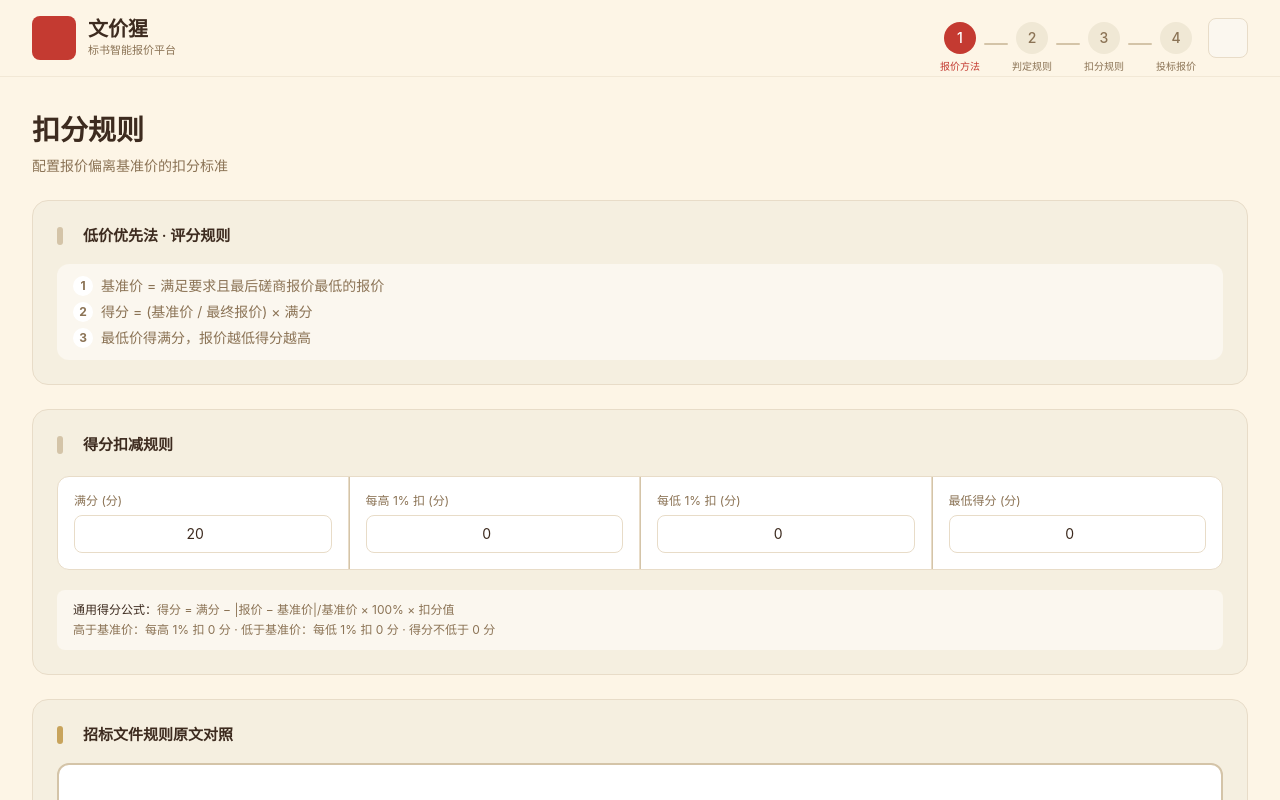
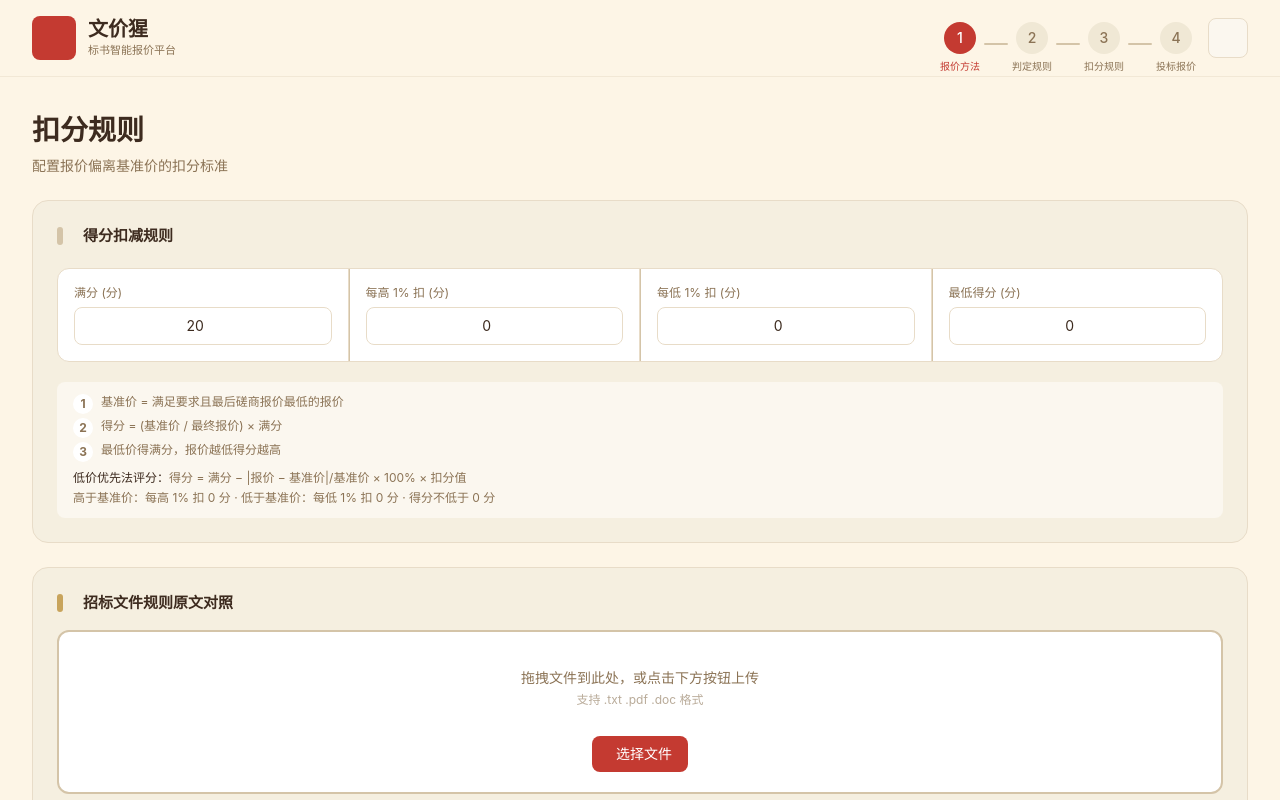
Before and after one commit to sikenali/bid-quotation, a React (Vite) app: page /step-3 in a window 1280 px wide. Shown: the top 800 px of the page. Built offline with nearby package versions, Linux system fonts and the light colour scheme.

Commit message:
feat: 将算法评分步骤移入公式说明区，与通用公式合并展示

```diff
--- a/src/components/DeductionForm.tsx
+++ b/src/components/DeductionForm.tsx
@@ -59,26 +59,6 @@ export default function DeductionForm({ bidDocumentText = '' }: DeductionFormPro
 
   return (
     <div className="space-y-6">
-      {/* 算法说明区 */}
-      {formula && (
-        <div className={`rounded-2xl p-6 border ${isDark ? 'bg-[#2A2A2A] border-[#3A3A3A]' : 'bg-[#F5EFE0] border-[#E8DCC8]'}`}>
-          <div className="flex items-center gap-5 mb-4">
-            <div className={`w-1.5 h-4.5 rounded-[3px] flex-shrink-0 ${isDark ? 'bg-[#A89880]' : 'bg-[#D4C4A8]'}`} />
-            <h3 className={`font-semibold text-[15px] ${isDark ? 'text-[#E8E0D0]' : 'text-text'}`}>
-              {formula.title} · 评分规则
-            </h3>
-          </div>
-          <div className={`rounded-xl px-4 py-3 space-y-1.5 text-sm ${isDark ? 'bg-[#1A1A1A] text-[#A89880]' : 'bg-[#FBF7EF] text-text-secondary'}`}>
-            {formula.steps.map((step, i) => (
-              <p key={i} className="flex items-start gap-2">
-                <span className={`flex-shrink-0 w-5 h-5 rounded-full flex items-center justify-center text-xs font-bold ${isDark ? 'bg-[#3A3A3A] text-[#A89880]' : 'bg-white text-[#8B7355]'}`}>{i + 1}</span>
-                <span>{step}</span>
-              </p>
-            ))}
-          </div>
-        </div>
-      )}
-
       {/* 扣分参数区 */}
       <div className={`rounded-2xl p-6 space-y-5 border ${isDark ? 'bg-[#2A2A2A] border-[#3A3A3A]' : 'bg-[#F5EFE0] border-[#E8DCC8]'}`}>
         <div className="flex items-center gap-5">
@@ -140,12 +120,20 @@ export default function DeductionForm({ bidDocumentText = '' }: DeductionFormPro
           </div>
         </div>
 
-        {/* 公式说明 */}
+        {/* 算法评分步骤 + 公式说明 */}
         <div className={`rounded-lg px-4 py-3 text-xs space-y-1 ${isDark ? 'bg-[#1A1A1A] text-[#A89880]' : 'bg-[#FBF7EF] text-text-secondary'}`}>
-          <p>
-            <span className={`font-medium ${isDark ? 'text-[#E8E0D0]' : 'text-text'}`}>通用得分公式：</span>
-            得分 = 满分 − |报价 − 基准价|/基准价 × 100% × 扣分值
-          </p>
+          {formula && formula.steps.map((step, i) => (
+            <p key={i} className="flex items-start gap-2">
+              <span className={`flex-shrink-0 w-5 h-5 rounded-full flex items-center justify-center text-xs font-bold ${isDark ? 'bg-[#3A3A3A] text-[#A89880]' : 'bg-white text-[#8B7355]'}`}>{i + 1}</span>
+              <span>{step}</span>
+            </p>
+          ))}
+          {formula && (
+            <p className="mt-2">
+              <span className={`font-medium ${isDark ? 'text-[#E8E0D0]' : 'text-text'}`}>{formula.title}评分：</span>
+              得分 = 满分 − |报价 − 基准价|/基准价 × 100% × 扣分值
+            </p>
+          )}
           <p>
             高于基准价：每高 1% 扣 {currentDeduct} 分
             {' · '}
```
